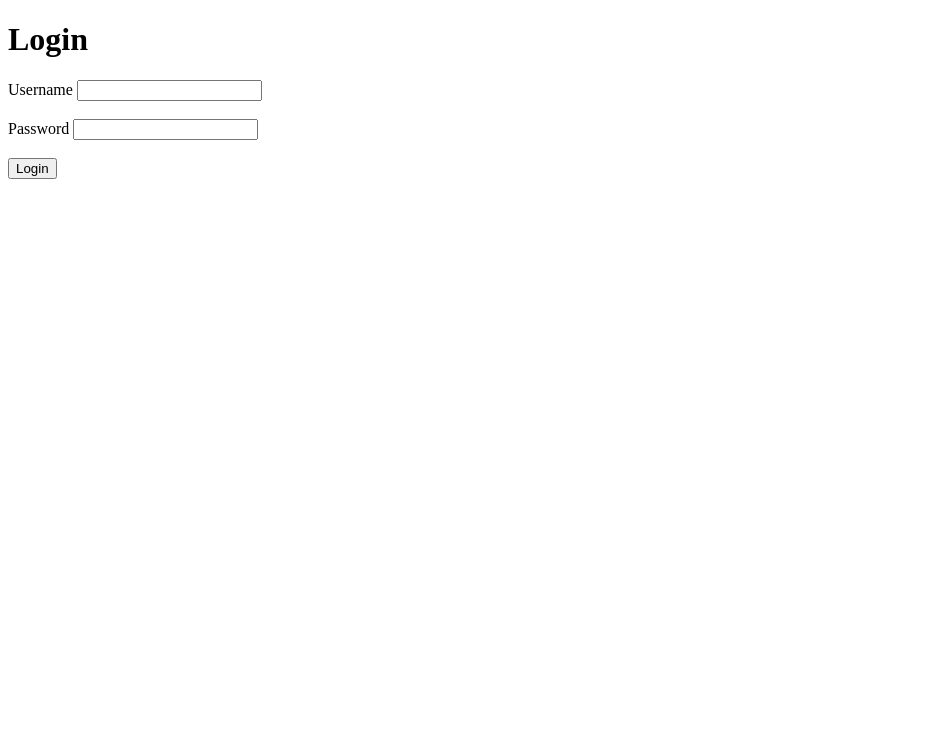
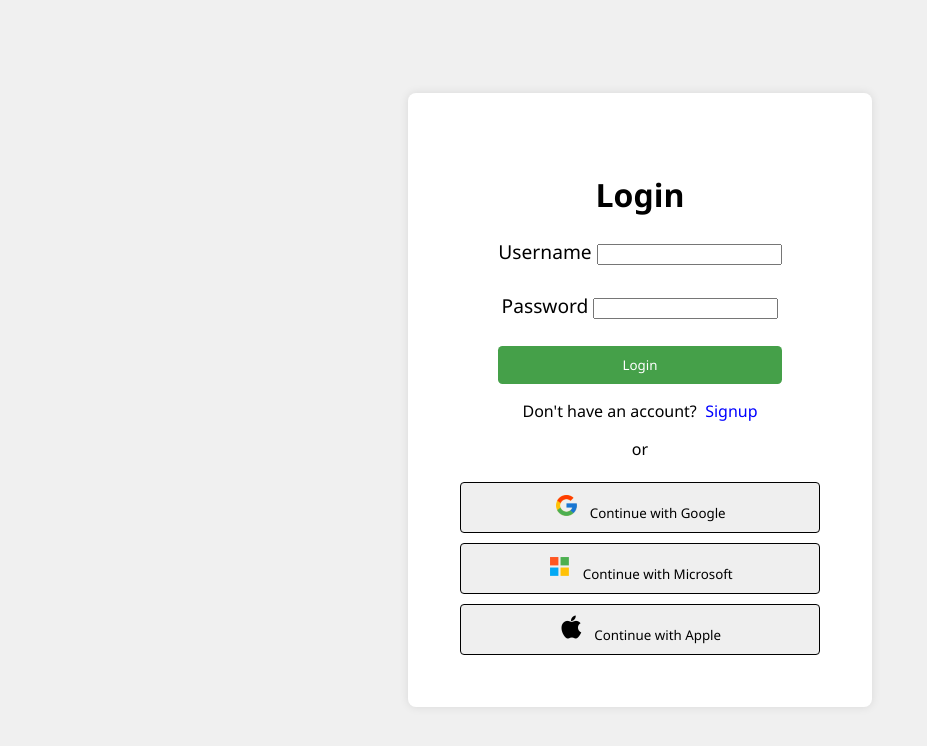
Before and after one commit to victorbaraka/LibraryManagementSystem, a PHP site: page /lmslogin.php in a window 1280 px wide. Shown: the top 746 px of the page, without its empty margins (0-927 px from the left). Run offline with PHP 8.4, Linux system fonts and the light colour scheme.

Commit message:
Added the css for the login page from the admin login page

```diff
--- a/lmslogin.php
+++ b/lmslogin.php
@@ -4,9 +4,12 @@
         <meta charset="UTF-8">
         <meta name ="viewport" content="width=device-width, initiial-scale=1.0">
         <title>Login</title>
+        <link rel="stylesheet" href="adminLogin.css">
     </head>
     <body>
-        <h1>Login</h1>
+        <div class="loginComponents">
+        <h1 class="Header">Login</h1>
+        <div class="loginForm">
         <form action="login.php" method ="POST">
             <label for="username">Username</label>
             <input type="text" id="username" name="username" required><br><br>
@@ -17,5 +20,21 @@
            <input type="submit" value="Login">
 
         </form>
+        </div>
+        <p class="signUp">Don't have an account? &nbsp <a class="signUpLink" href="lmssignup.php">Signup</a>
+    </p>
+    <div class="separator">
+
+    <span> or </span>
+
+    </div>
+
+    <div class="loginButtons">
+    <button class="alt-login google-btn" id="googleLogin"><img src="google-logo.png"> &nbsp Continue with Google</button>
+    <button class="alt-login ms-btn"> <img src="ms-logo.png"> &nbsp Continue with Microsoft</button>
+    <button class="alt-login apple-btn"><img src="apple-logo.png"> &nbsp Continue with Apple</button>
+
+    </div>
+</div>
     </body>
 </html>
```
